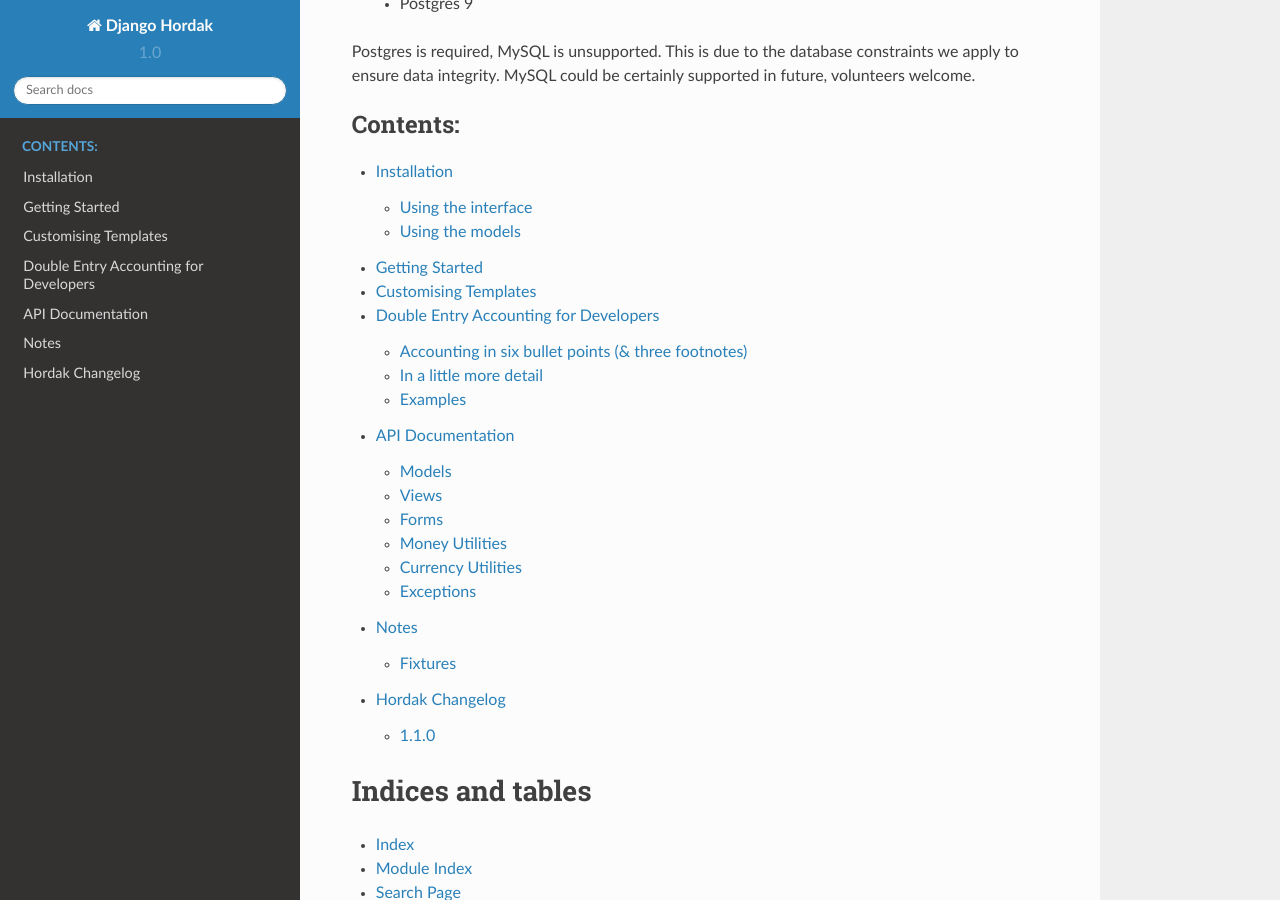
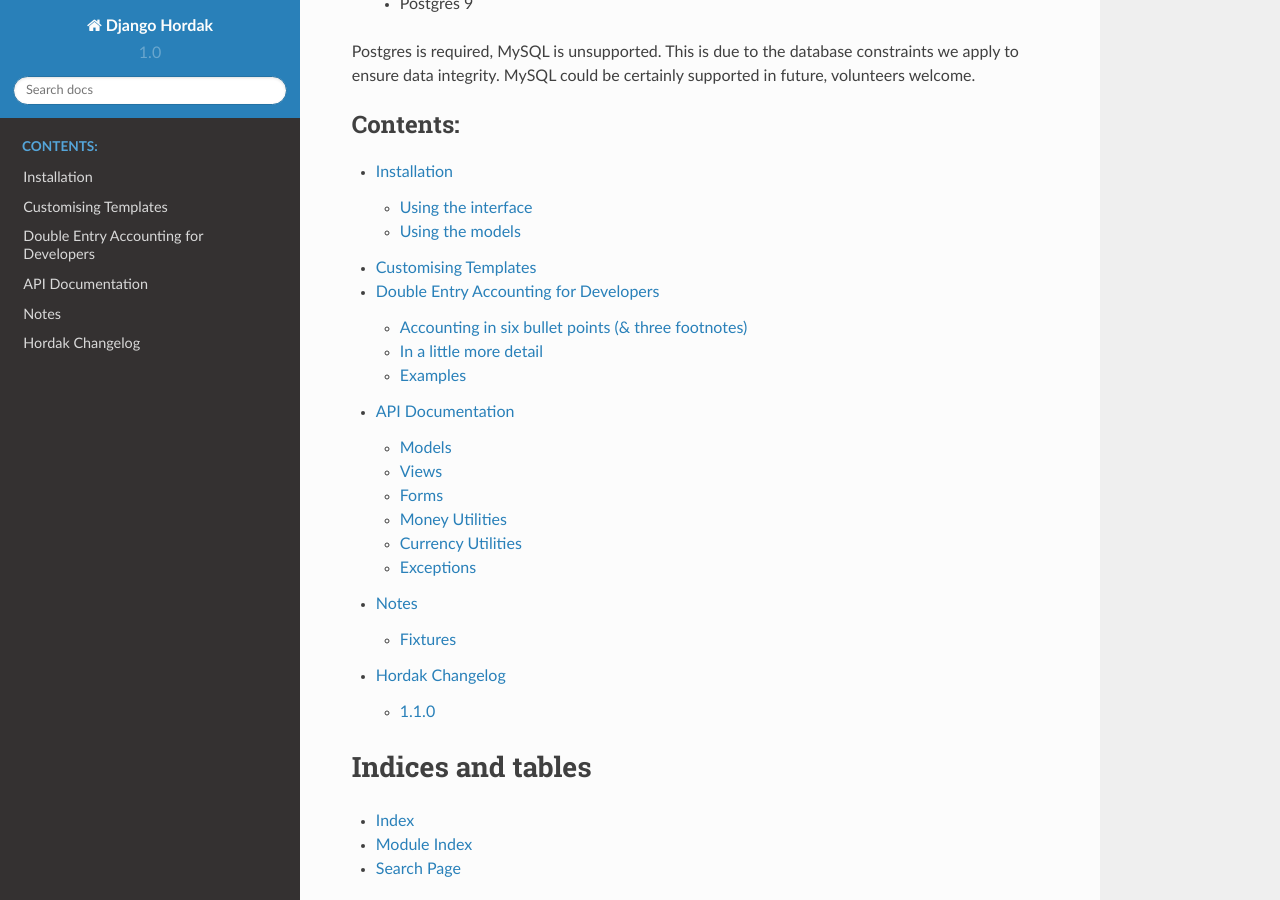
Before and after one commit to adamcharnock/django-hordak, a Sphinx documentation site: the page built from docs/index.rst, in a window 1280 px wide and 900 px high, scrolled down 608 px. Built offline with Sphinx 7.4.7 and the Read the Docs theme 2.0.0, drawn with Linux system fonts in a browser that asks for light colours.

Commit message:
Removing unused docs page

```diff
--- a/docs/getting-started.rst
+++ /dev/null
@@ -1,5 +0,0 @@
-Getting Started
-===============
-
-Hordak comes with a simple interface to get you started. This interface is
-basic by design,
--- a/docs/index.rst
+++ b/docs/index.rst
@@ -33,7 +33,6 @@ ensure data integrity. MySQL could be certainly supported in future, volunteers
     :caption: Contents:
 
     installation
-    getting-started
     customising-templates
     accounting-for-developers
     api/index
```
